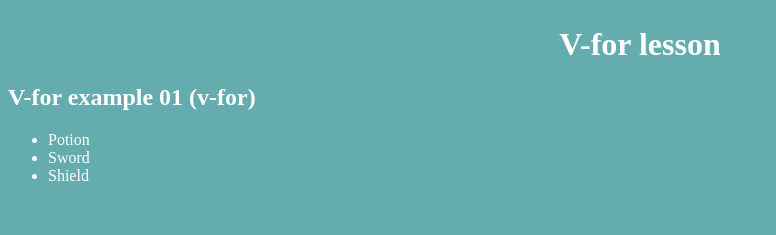
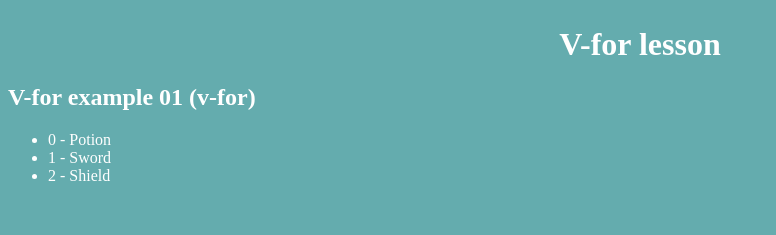
Before and after one commit to Nyups/Productivity_app_training, a Vue app in the folder frontend/: page / in a window 1280 px wide. Shown: the part 1547-1782 px from the top of the page, without its empty margins (0-776 px from the left). Built offline with nearby package versions, Linux system fonts and the light colour scheme.

Commit message:
V-for lesson completed
Finished the memo

```diff
--- a/frontend/src/App.vue
+++ b/frontend/src/App.vue
@@ -3,7 +3,7 @@ import { ref } from 'vue';
 
 import refLesson from './components/lessons/refLesson.vue';
 import refExercise from './components/lessons/ref-exercise.vue';
-import vfor from './components/lessons/vfor.vue';
+import vforLesson from './components/lessons/vfor-lesson.vue';
 
 // Lesson toggle
 const pastLesson = ref(true);
@@ -21,7 +21,7 @@ function lessonSwitch() {
   <h2 class="separation">////////////////////////////////////////////////////////////////////////////////////////////////////////////////////////</h2>
 <ref-exercise v-if="pastLesson"/>
   <h2 class="separation">////////////////////////////////////////////////////////////////////////////////////////////////////////////////////////</h2>
-  <vfor/>
+  <vforLesson/>
 </template>
 <style>
 * {
--- a/frontend/src/components/lessons/vfor.vue
+++ b/frontend/src/components/lessons/vfor-lesson.vue
@@ -32,7 +32,30 @@ const tasks = ref([
 
 
 // [GETTING THE INDEX OF AN ITEM] [Example 04]
-//
+// For that, v-for support a second variable :
+//        <li v-for="(potato, index) in items">
+//            {{ index }} - {{ potato }}
+//        </li>
+
+
+
+// [THE ":key" ATTRIBUTE] [Example 05]
+// Vue need to identify individual elements in a rendered list so it can efficiently track changes
+// when items are added, removed or re-ordered.
+// The ":key" give each rendered items a stable identity.
+// For an array of unique string, using the :key="item" can work.
+// However for an array of object, a unique ID is usually better:
+const taskExample = ref([
+    {id: 1, name: "task01"},
+    {id: 2, name: "task02"},
+    {id: 3, name: "task03"}
+]);
+// Then in the template we go like :
+// <div v-for="task in taskExample" :key="task.id" >
+// {{ taskExample.name }}
+// </div>
+
+
 
 
 // [TESTING AREA]
@@ -54,8 +77,8 @@ const tasks = ref([
         Basically our little code is saying:
         "For every item(or potato in our case), create one <li> and display that item."
         -->
-        <li v-for="potato in items">
-            {{ potato }}
+        <li v-for="(potato, index) in items">
+            {{ index }} - {{ potato }}
         </li>
         <br>
     </ul>
```
